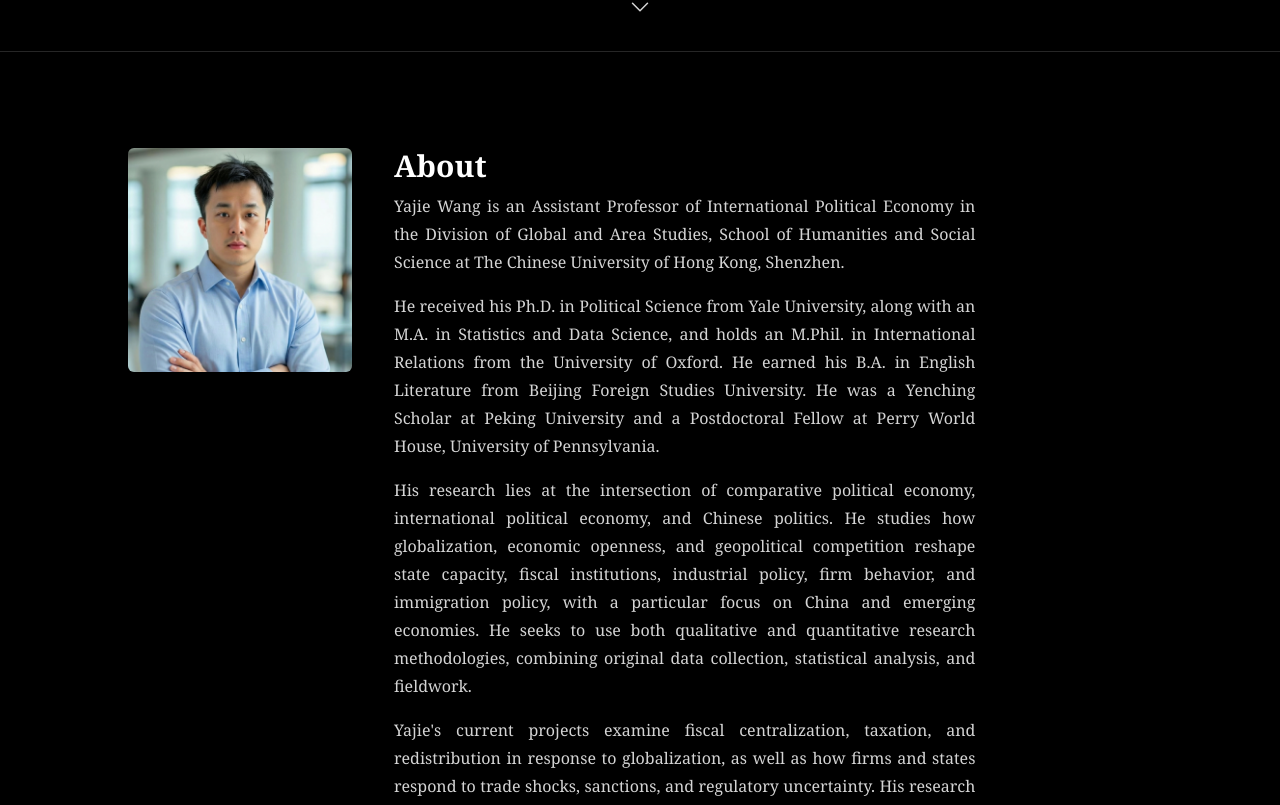
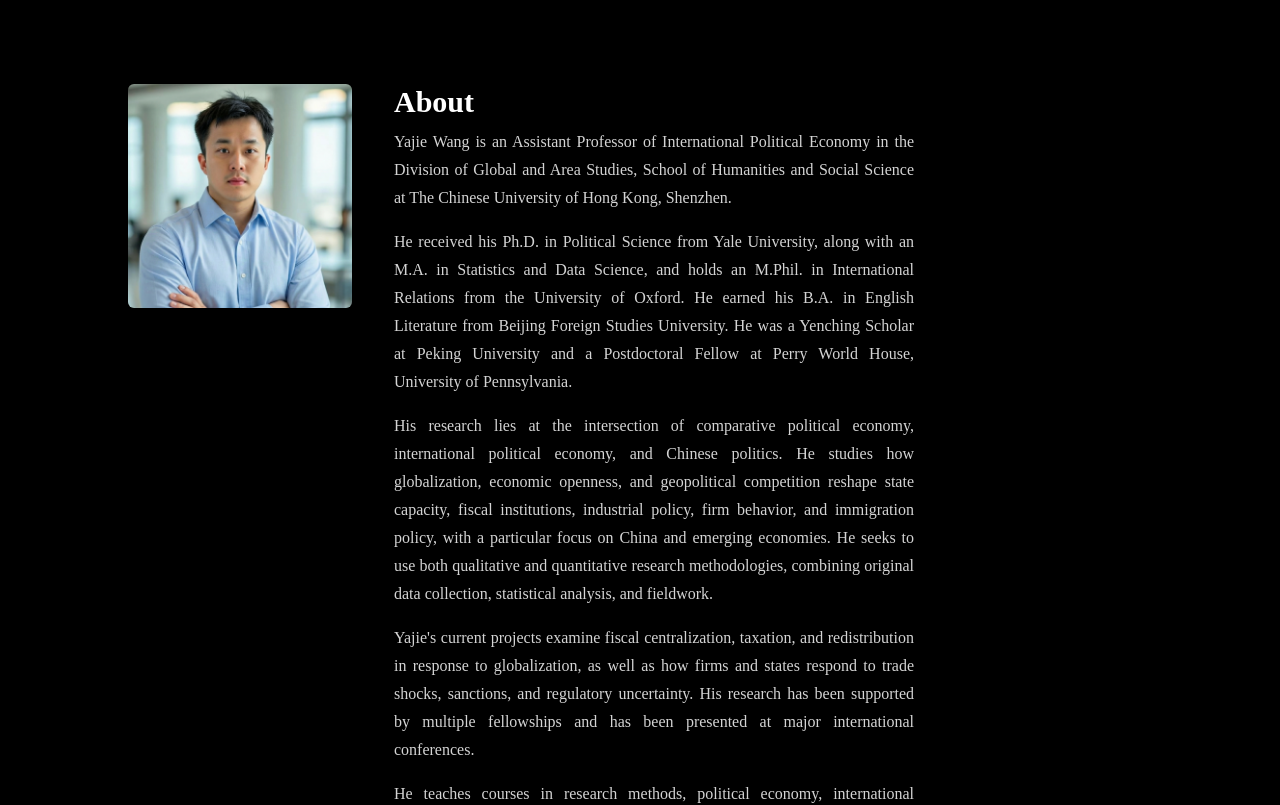
Before and after one commit to robin621/robinwyjsite, a Next.js app: page / in a window 1280 px wide. Shown: the part 839-1644 px from the top of the page. Built offline with nearby package versions, Linux system fonts and the light colour scheme.

Commit message:
Update English and Chinese typography

```diff
--- a/src/globalStyles.scss
+++ b/src/globalStyles.scss
@@ -36,13 +36,17 @@ body {
   position: relative;
   width: 100%;
   color: #f5f5f5;
-  font-family: Georgia, serif;
+  font-family: 'Times New Roman', Times, serif;
   background-color: #000;
   letter-spacing: 0;
 }
 
 html[lang='zh-CN'] body {
-  font-family: 'Microsoft YaHei UI', 'Microsoft YaHei', 'PingFang SC', 'Noto Sans CJK SC', sans-serif;
+  font-family: 'Times New Roman', Times, SimSun, 'Songti SC', STSong, serif;
+}
+
+html[lang='zh-CN'] .italic {
+  font-style: normal;
 }
 
 button,
```
